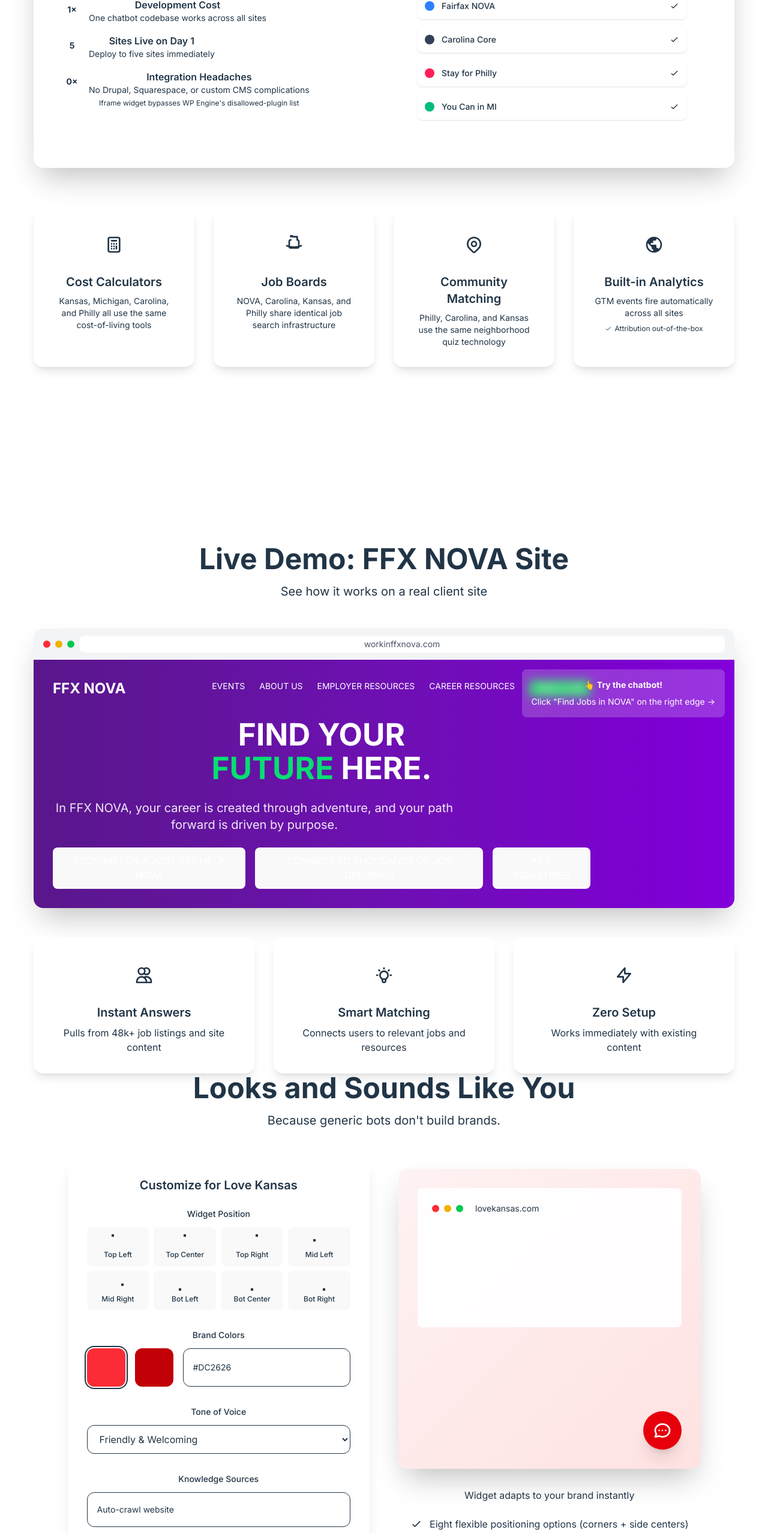
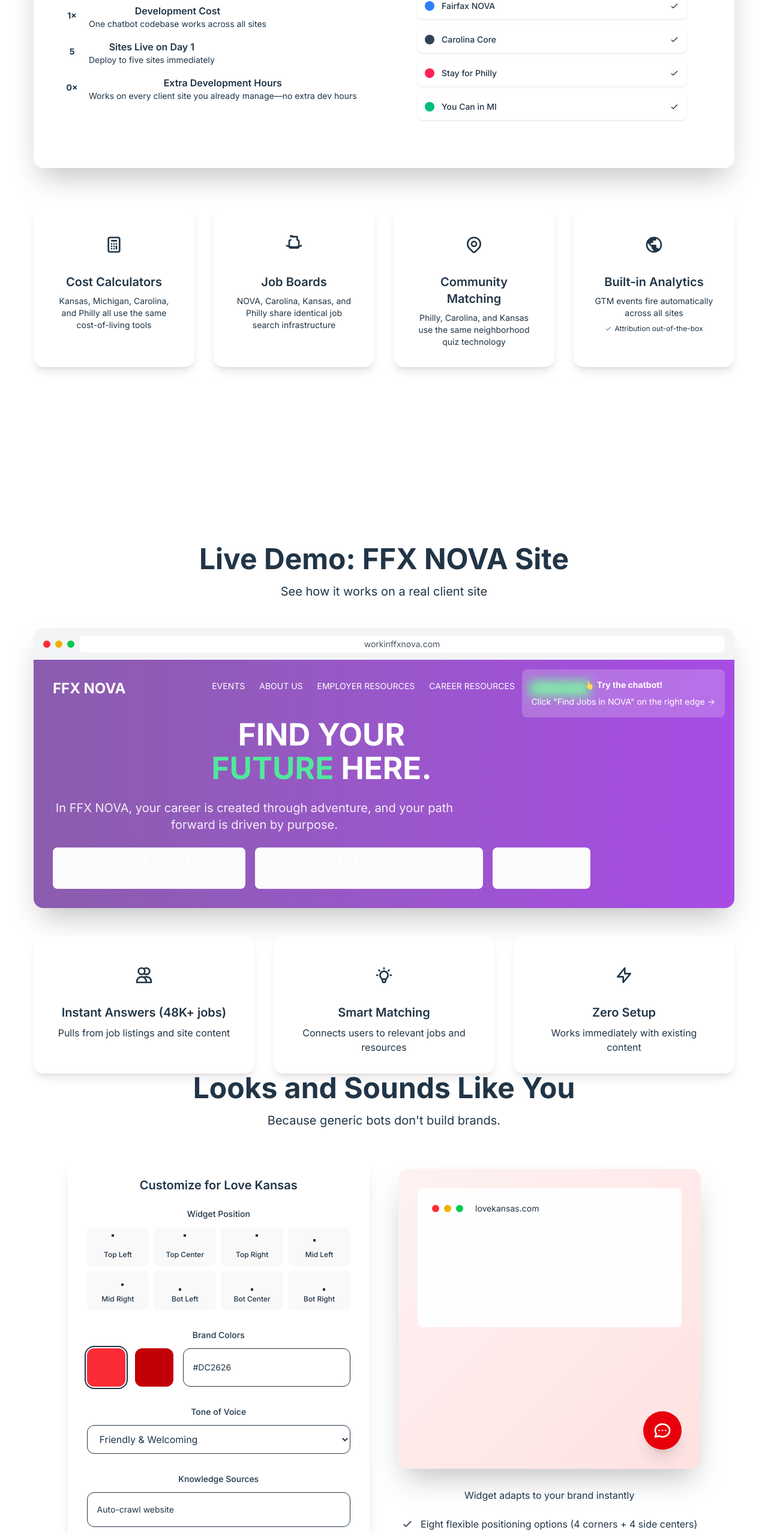
Before and after one commit to pawelsloboda5/pitch-boilerplate-ai-chatbot, a React (Vite) app in the folder ai-chat-bot-pitch/: page / in a window 1280 px wide. Shown: the part 2096-4652 px from the top of the page at 60% size. Built offline with nearby package versions, Linux system fonts and the light colour scheme.

Commit message:
copy updates

```diff
--- a/ai-chat-bot-pitch/src/App.jsx
+++ b/ai-chat-bot-pitch/src/App.jsx
@@ -430,9 +430,8 @@
                     <span className="text-success-600 font-bold text-sm">0×</span>
                   </div>
                   <div>
-                    <p className="font-semibold text-dark-800">Integration Headaches</p>
-                    <p className="text-dark-600 text-sm">No Drupal, Squarespace, or custom CMS complications</p>
-                    <p className="text-dark-500 text-xs mt-1 italic">Iframe widget bypasses WP Engine's disallowed-plugin list</p>
+                    <p className="font-semibold text-dark-800">Extra Development Hours</p>
+                    <p className="text-dark-600 text-sm">Works on every client site you already manage—no extra dev hours</p>
                   </div>
                 </div>
               </div>
@@ -581,7 +580,7 @@
           </div>
 
           {/* FFX NOVA Homepage Mockup */}
-          <div className="bg-gradient-to-r from-purple-900 to-purple-700 text-white p-8 relative">
+          <div className="bg-gradient-to-r from-purple-900 to-purple-700 text-white p-8 relative opacity-70">
             <div className="max-w-4xl">
               <div className="flex items-center justify-between mb-8">
                 <div className="text-2xl font-bold">FFX NOVA</div>
@@ -632,8 +631,8 @@
                 <path strokeLinecap="round" strokeLinejoin="round" strokeWidth={2} d="M12 4.354a4 4 0 110 5.292M15 21H3v-1a6 6 0 0112 0v1zm0 0h6v-1a6 6 0 00-9-5.197M13 7a4 4 0 11-8 0 4 4 0 018 0z" />
               </svg>
             </div>
-            <h3 className="font-semibold text-dark-900 mb-2 text-xl">Instant Answers</h3>
-            <p className="text-dark-600">Pulls from 48k+ job listings and site content</p>
+            <h3 className="font-semibold text-dark-900 mb-2 text-xl">Instant Answers (48K+ jobs)</h3>
+            <p className="text-dark-600">Pulls from job listings and site content</p>
           </div>
 
           <div className="text-center bg-white rounded-2xl p-8 shadow-lg">
@@ -802,7 +801,7 @@
                   <svg className="w-5 h-5 text-success-600" fill="none" stroke="currentColor" viewBox="0 0 24 24">
                     <path strokeLinecap="round" strokeLinejoin="round" strokeWidth={2} d="M5 13l4 4L19 7" />
                   </svg>
-                  Eight flexible positioning options (corners + side centers)
+                  Eight flexible positioning options (4 corners + 4 side centers)
                 </li>
                 <li className="flex items-center gap-3">
                   <svg className="w-5 h-5 text-success-600" fill="none" stroke="currentColor" viewBox="0 0 24 24">
@@ -874,7 +873,12 @@
 
           <div className="grid grid-cols-1 lg:grid-cols-2 gap-8">
             <div className="bg-light-50 rounded-xl p-6">
-              <h4 className="font-medium text-dark-700 mb-6">Live Conversation Log</h4>
+              <div className="flex justify-between items-center mb-6">
+                <h4 className="font-medium text-dark-700">Live Conversation Log</h4>
+                <select className="text-xs bg-white border border-light-300 rounded px-2 py-1 text-dark-600">
+                  <option>Filter by site</option>
+                </select>
+              </div>
               <div className="space-y-4">
                 <div className="bg-white rounded-lg p-4">
                   <div className="flex justify-between mb-2">
@@ -953,7 +957,12 @@
               <div className="flex-1 text-right">
                 <h3 className="font-semibold text-dark-900 text-2xl mb-3">Week 1: Kickoff Sprint</h3>
                 <p className="text-dark-600 mb-2">2-hour session with your frontend engineer</p>
-                <p className="text-primary-600 font-medium">First bot goes live</p>
+                <p className="text-primary-600 font-medium flex items-center gap-2">
+                  <svg className="w-4 h-4 text-success-600" fill="none" stroke="currentColor" viewBox="0 0 24 24">
+                    <path strokeLinecap="round" strokeLinejoin="round" strokeWidth={2} d="M5 13l4 4L19 7" />
+                  </svg>
+                  First bot goes live
+                </p>
               </div>
               <div className="w-20 h-20 bg-blue-600 rounded-full flex items-center justify-center text-white font-bold text-2xl z-10 relative shadow-xl">
                 1
@@ -961,10 +970,10 @@
               <div className="flex-1">
                 <div className="bg-light-50 rounded-xl shadow-lg p-6 max-w-sm">
                   <ul className="space-y-2 text-dark-600">
-                    <li>• Install widget code</li>
-                    <li>• Configure first chatbot</li>
-                    <li>• Test on staging site</li>
-                    <li>• Deploy to production</li>
+                    <li>• Install widget</li>
+                    <li>• Configure chatbot</li>
+                    <li>• Test staging</li>
+                    <li>• Deploy production</li>
                   </ul>
                 </div>
               </div>
```
